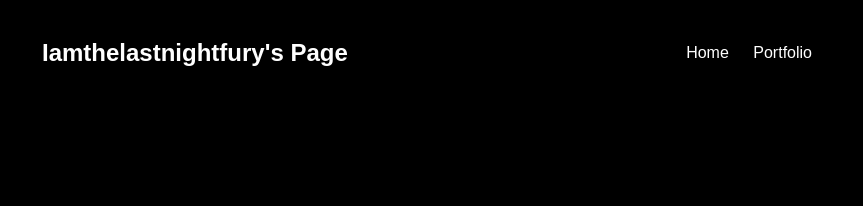
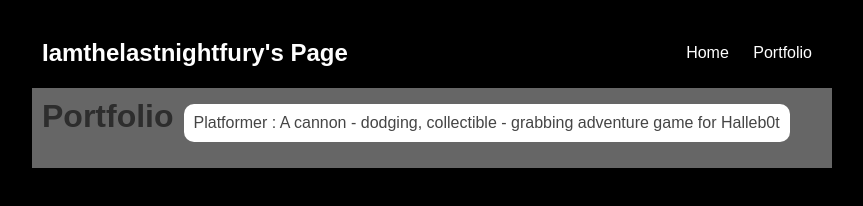
Before and after one commit to AriannaLopez/AriannaLopez.github.io, a plain HTML site: page portfolio.html in a window 1280 px wide. Shown: the whole page, without its empty margins (208-1071 px from the left). Drawn offline with nearby package versions, Linux system fonts and the light colour scheme.

Commit message:
save all

```diff
--- a/portfolio.html
+++ b/portfolio.html
@@ -1,7 +1,9 @@
 <!DOCTYPE HTML>
 <html>
     <head>
-      <style type="text/css">
+
+
+     <style type="text/css">
             body {
                 background: rgb(0,0,0);
                 color: rgb(45, 45, 45);
@@ -89,7 +91,14 @@
                 </li>
             </ul>
         </nav>
+        <main>
+             <h1>Portfolio</h1>
+            <ul id = "portfolio">
+            </ul>
+        </main>
     </div>
       </div>
+        <script src="https://ajax.googleapis.com/ajax/libs/jquery/2.1.3/jquery.min.js"></script>
+        <script id="portfolioScript">$(document).ready(function() {$.getJSON('projects/projects.json').then(function(data) { data.projects.forEach(function(project){ $('#portfolio').append('<li><a href="projects/' + project.name + '/">' + project.title + ' : ' + project.description + '</a></li>'); }); }); });</script>
     </body>
 </html>
```
